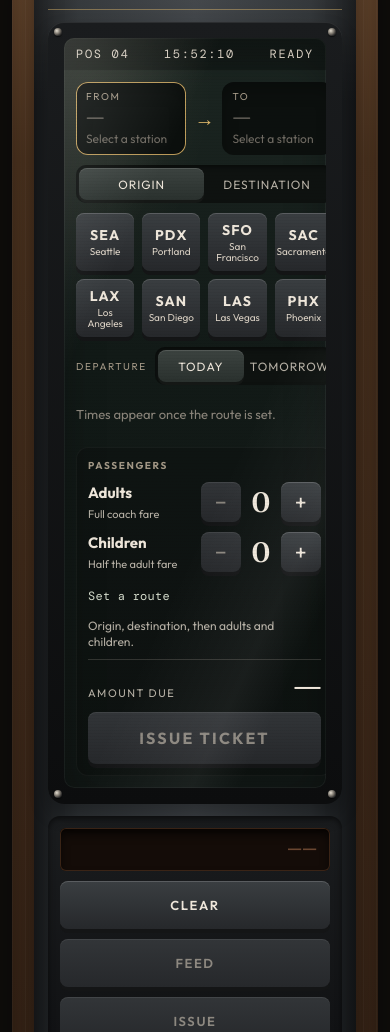
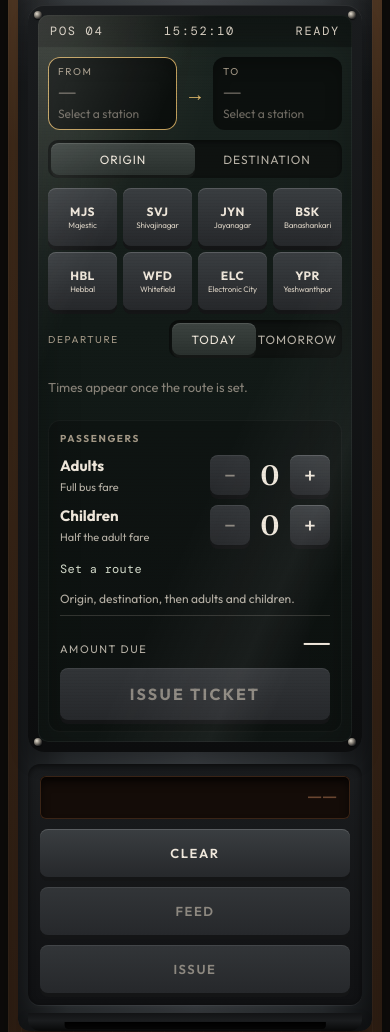
Before and after one commit to vineetjk/3d-ticket-kiosk, a website built with Vite: page index.html in a window 390 px wide. Shown: the part 144-1176 px from the top of the page. Built offline with nearby package versions, Linux system fonts and the light colour scheme.

Commit message:
Switch the terminal to BMTC Bengaluru stops and a straight counter.
Majestic, Shivajinagar, Jayanagar, Banashankari, Hebbal, Whitefield, Electronic City, and Yeshwanthpur price in rupees. Large screens face the machine straight on, and phones scroll to the slip as it prints.

```diff
--- a/index.html
+++ b/index.html
@@ -6,9 +6,9 @@
     <meta name="viewport" content="width=device-width, initial-scale=1.0" />
     <meta
       name="description"
-      content="Halyard coach ticket terminal. Price a route for adults and children, then watch the slip eject onto the counter."
+      content="BMTC ticket terminal at Majestic. Price a Bengaluru route for adults and children, then watch the slip eject onto the counter."
     />
-    <title>Halyard — Coach Ticket Terminal</title>
+    <title>BMTC — Bengaluru Ticket Terminal</title>
     <link rel="preconnect" href="https://fonts.googleapis.com" />
     <link rel="preconnect" href="https://fonts.gstatic.com" crossorigin />
     <link
@@ -22,18 +22,18 @@
       <div class="scaler" id="scaler">
       <div class="fit" id="fit">
         <p class="scene-label">
-          <span>King Street Depot</span>
-          Window 04 · coach tickets
+          <span>Kempegowda Bus Station</span>
+          Majestic · Window 04
         </p>
         <div class="counter" id="counter">
           <div class="machine" id="machine" data-phase="ready">
             <div class="chassis">
               <div class="topline">
                 <div class="wordmark">
-                  <span class="badge" aria-hidden="true">H</span>
+                  <span class="badge" aria-hidden="true">B</span>
                   <div>
-                    <strong>HALYARD</strong>
-                    <small>Coach ticket terminal · LH-40</small>
+                    <strong>BMTC</strong>
+                    <small>Bengaluru ticket terminal · Majestic</small>
                   </div>
                 </div>
                 <ul class="lamps" aria-hidden="true">
@@ -90,7 +90,7 @@
                       <div class="stepper">
                         <div>
                           <strong>Adults</strong>
-                          <small>Full coach fare</small>
+                          <small>Full bus fare</small>
                         </div>
                         <div class="stepper-keys">
                           <button type="button" id="adults-dec" aria-label="Fewer adults">−</button>
@@ -137,7 +137,7 @@
                 </button>
               </div>
 
-              <div class="printer" aria-hidden="true">
+              <div class="printer" id="printer" aria-hidden="true">
                 <div class="lip"></div>
               </div>
             </div>
--- a/package.json
+++ b/package.json
@@ -1,5 +1,5 @@
 {
-  "name": "halyard-terminal",
+  "name": "bmtc-ticket-terminal",
   "version": "1.0.0",
   "private": true,
   "type": "module",
--- a/src/fare.js
+++ b/src/fare.js
@@ -1,46 +1,46 @@
-/** Coach fare rules for the Halyard ticket terminal. */
+/** Fare rules for the BMTC ticket terminal at Majestic. */
 
 export const STATIONS = [
-  { code: "SEA", name: "Seattle" },
-  { code: "PDX", name: "Portland" },
-  { code: "SFO", name: "San Francisco" },
-  { code: "SAC", name: "Sacramento" },
-  { code: "LAX", name: "Los Angeles" },
-  { code: "SAN", name: "San Diego" },
-  { code: "LAS", name: "Las Vegas" },
-  { code: "PHX", name: "Phoenix" },
+  { code: "MJS", name: "Majestic" },
+  { code: "SVJ", name: "Shivajinagar" },
+  { code: "JYN", name: "Jayanagar" },
+  { code: "BSK", name: "Banashankari" },
+  { code: "HBL", name: "Hebbal" },
+  { code: "WFD", name: "Whitefield" },
+  { code: "ELC", name: "Electronic City" },
+  { code: "YPR", name: "Yeshwanthpur" },
 ];
 
-/** Road kilometres between station codes. Keys are sorted pairs. */
+/** Approximate road kilometres between BMTC points. Keys are sorted pairs. */
 const KILOMETERS = {
-  "LAS-LAX": 435,
-  "LAS-PDX": 1540,
-  "LAS-PHX": 478,
-  "LAS-SAC": 790,
-  "LAS-SAN": 520,
-  "LAS-SEA": 1744,
-  "LAS-SFO": 920,
-  "LAX-PDX": 1536,
-  "LAX-PHX": 598,
-  "LAX-SAC": 616,
-  "LAX-SAN": 194,
-  "LAX-SEA": 1829,
-  "LAX-SFO": 615,
-  "PDX-PHX": 2090,
-  "PDX-SAC": 924,
-  "PDX-SAN": 1720,
-  "PDX-SEA": 278,
-  "PDX-SFO": 1016,
-  "PHX-SAC": 1190,
-  "PHX-SAN": 568,
-  "PHX-SEA": 2290,
-  "PHX-SFO": 1205,
-  "SAC-SAN": 840,
-  "SAC-SEA": 1210,
-  "SAC-SFO": 140,
-  "SAN-SEA": 2014,
-  "SAN-SFO": 808,
-  "SEA-SFO": 1296,
+  "BSK-ELC": 12,
+  "BSK-HBL": 17,
+  "BSK-JYN": 4,
+  "BSK-MJS": 9,
+  "BSK-SVJ": 12,
+  "BSK-WFD": 24,
+  "BSK-YPR": 13,
+  "ELC-HBL": 27,
+  "ELC-JYN": 14,
+  "ELC-MJS": 18,
+  "ELC-SVJ": 20,
+  "ELC-WFD": 28,
+  "ELC-YPR": 24,
+  "HBL-JYN": 16,
+  "HBL-MJS": 10,
+  "HBL-SVJ": 9,
+  "HBL-WFD": 18,
+  "HBL-YPR": 8,
+  "JYN-MJS": 8,
+  "JYN-SVJ": 10,
+  "JYN-WFD": 20,
+  "JYN-YPR": 12,
+  "MJS-SVJ": 3,
+  "MJS-WFD": 22,
+  "MJS-YPR": 6,
+  "SVJ-WFD": 20,
+  "SVJ-YPR": 8,
+  "WFD-YPR": 22,
 };
 
 const MINUTES_OPEN = 6 * 60;
@@ -60,13 +60,13 @@ export function kilometers(from, to) {
 }
 
 /**
- * Adult fare is $8 boarding plus 8.5¢ per kilometre, rounded to the
- * nearest dollar, with an $18 floor. A child ticket is half of that,
- * rounded to the nearest dollar.
+ * Adult fare is ₹10 boarding plus ₹2.50 per kilometre, rounded to the
+ * rupee, and never below ₹15. A child ticket is half of that, rounded
+ * to the rupee.
  */
 export function faresForKm(km) {
-  const cents = 800 + Math.round((km * 85) / 10);
-  const adult = Math.max(18, Math.round(cents / 100));
+  const paise = 1000 + km * 250;
+  const adult = Math.max(15, Math.round(paise / 100));
   const child = Math.round(adult / 2);
   return { adult, child };
 }
@@ -136,10 +136,7 @@ export function departureBoard(from, to) {
 }
 
 export function money(amount) {
-  return amount.toLocaleString("en-US", {
-    style: "currency",
-    currency: "USD",
-  });
+  return `₹${amount.toLocaleString("en-IN")}`;
 }
 
 const MONTHS = ["JAN", "FEB", "MAR", "APR", "MAY", "JUN", "JUL", "AUG", "SEP", "OCT", "NOV", "DEC"];
--- a/src/main.js
+++ b/src/main.js
@@ -227,7 +227,7 @@ function render() {
     el.led.classList.add("is-idle");
   } else {
     const when = travelDate();
-    el.fareKicker.textContent = `${formatTicketDate(when)} · ${state.departure} · ${priced.km} km · coach ${String(priced.coach).padStart(2, "0")}`;
+    el.fareKicker.textContent = `${formatTicketDate(when)} · ${state.departure} · ${priced.km} km · bus ${String(priced.coach).padStart(2, "0")}`;
     el.fareLines.innerHTML = [
       fareLine("Adult", `${priced.adultCount} × ${money(priced.adult)}`, money(priced.adultTotal)),
       fareLine("Child", `${priced.childCount} × ${money(priced.child)}`, money(priced.childTotal)),
@@ -321,7 +321,7 @@ function explainBlock() {
 
 function makeId() {
   const n = Math.floor(100000 + Math.random() * 900000);
-  return `HL-${n}`;
+  return `BM-${n}`;
 }
 
 function barcode(id) {
@@ -341,15 +341,15 @@ function ticketMarkup(ticket) {
   return `
     <header class="t-head">
       <div>
-        <p class="t-brand">HALYARD</p>
-        <p class="t-sub">King Street Depot · Window 04</p>
+        <p class="t-brand">BMTC</p>
+        <p class="t-sub">Kempegowda Bus Station · Majestic</p>
       </div>
       <p class="t-paid">Paid</p>
     </header>
     <p class="t-id">${ticket.id}</p>
     <div class="t-row"><span>Issued</span><b>${ticket.issuedLabel}</b></div>
     <div class="t-row"><span>Travel</span><b>${ticket.travelLabel}</b></div>
-    <div class="t-row"><span>Coach</span><b>${coach} · open seating</b></div>
+    <div class="t-row"><span>Bus</span><b>${coach} · open seating</b></div>
     <div class="t-route">
       <div><span>${ticket.fromCode}</span><strong>${ticket.fromName}</strong></div>
       <b aria-hidden="true">→</b>
@@ -436,6 +436,7 @@ async function issue() {
   }
   state.busy = true;
   state.error = "";
+  scrollToPrinter();
   if (state.ticketOut) {
     state.ticketOut = false;
     render();
@@ -492,7 +493,21 @@ async function clearSale() {
   render();
 }
 
+function scrollToPrinter() {
+  if (window.innerWidth >= 860) return;
+  const landing = document.querySelector("#landing");
+  if (!landing) return;
+  landing.scrollIntoView({
+    behavior: motionOK() ? "smooth" : "auto",
+    block: "end",
+  });
+}
+
 function revealTicket() {
+  if (window.innerWidth < 860) {
+    scrollToPrinter();
+    return;
+  }
   const rect = el.ticket.getBoundingClientRect();
   if (rect.bottom > window.innerHeight - 8 || rect.top < 0) {
     el.ticket.scrollIntoView({
@@ -518,7 +533,7 @@ function tickClock() {
   el.clock.textContent = now.toLocaleTimeString("en-GB", { hour12: false });
 }
 
-const pose = { scale: 1, rx: 9, ry: -13 };
+const pose = { scale: 1 };
 
 function resetFit() {
   for (const prop of ["transform", "position", "top", "left", "width", "transformOrigin"]) {
@@ -527,12 +542,10 @@ function resetFit() {
   el.scaler.style.width = "";
   el.scaler.style.height = "";
   pose.scale = 1;
-  pose.rx = 9;
-  pose.ry = -13;
 }
 
 function applyPose() {
-  el.fit.style.transform = `scale(${pose.scale}) rotateX(${pose.rx}deg) rotateY(${pose.ry}deg)`;
+  el.fit.style.transform = `scale(${pose.scale})`;
 }
 
 function fit() {
@@ -541,10 +554,6 @@ function fit() {
   const naturalW = el.fit.offsetWidth;
   const naturalH = el.fit.offsetHeight;
   if (!naturalW || !naturalH) return;
-  if (!motionOK()) {
-    pose.rx = 0;
-    pose.ry = 0;
-  }
   el.fit.style.position = "absolute";
   el.fit.style.width = `${naturalW}px`;
   el.fit.style.left = "0px";
@@ -622,14 +631,6 @@ function bind() {
     void clearSale();
   });
 
-  window.addEventListener("pointermove", (event) => {
-    if (window.innerWidth < 860 || !motionOK()) return;
-    const x = event.clientX / window.innerWidth - 0.5;
-    const y = event.clientY / window.innerHeight - 0.5;
-    pose.rx = 9 - y * 2;
-    pose.ry = -13 + x * 3;
-    applyPose();
-  });
   window.addEventListener("resize", fit);
 }
 
--- a/src/style.css
+++ b/src/style.css
@@ -973,6 +973,29 @@ button:focus-visible {
     align-items: stretch;
     perspective: none;
     overflow: visible;
+    padding: 8px;
+  }
+
+  .scene-label {
+    letter-spacing: 0.08em;
+    font-size: 10px;
+  }
+
+  .counter {
+    padding: 14px 10px 6px;
+  }
+
+  .chassis {
+    padding: 10px 10px 0;
+  }
+
+  .bezel,
+  .screen-body {
+    padding: 10px;
+  }
+
+  #landing {
+    scroll-margin-bottom: 48px;
   }
 
   .screen-body,
@@ -980,14 +1003,66 @@ button:focus-visible {
     grid-template-columns: 1fr;
   }
 
+  .screen-body > *,
+  .route-panel,
+  .sale-panel,
+  .departures,
+  .times,
+  .row-label,
+  .stations,
+  .fare-line {
+    min-width: 0;
+  }
+
+  .stations {
+    gap: 6px;
+  }
+
+  .station {
+    min-width: 0;
+    padding: 6px 2px;
+  }
+
+  .station b {
+    font-size: 12px;
+    letter-spacing: 0.04em;
+  }
+
+  .station span {
+    font-size: 8px;
+    letter-spacing: -0.02em;
+    max-width: 100%;
+  }
+
+  .day button,
+  .time {
+    min-width: 0;
+    padding-inline: 2px;
+  }
+
+  .time {
+    letter-spacing: 0;
+    font-size: 12px;
+  }
+
   .led {
     justify-self: stretch;
     order: -1;
+    min-width: 0;
+  }
+
+  .key,
+  .key-issue {
+    min-width: 0;
   }
 
   .wordmark strong {
     letter-spacing: 0.08em;
     font-size: 18px;
+  }
+
+  .wordmark small {
+    letter-spacing: 0.04em;
   }
 
   .plaque-hit strong {
```
Also changed, not shown: src/fare.test.js (+21 -22 lines), README.md, 1 other file.
